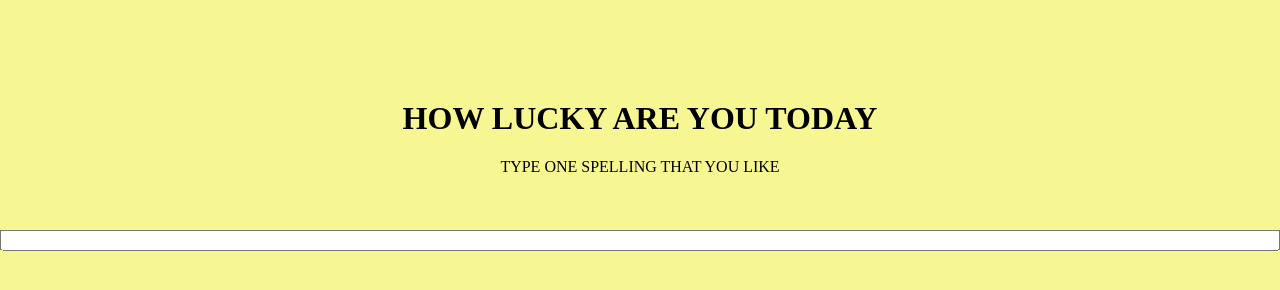
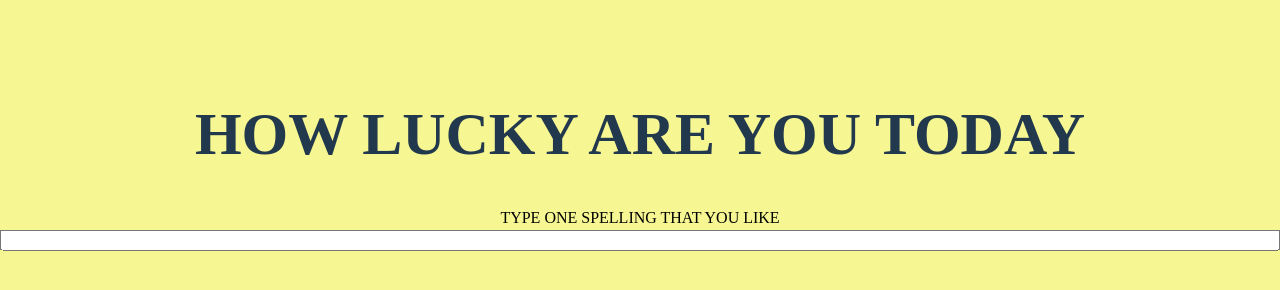
Before and after one commit to nahuishon/input, a plain HTML site: page index.html in a window 1280 px wide. Drawn offline with Linux system fonts and the light colour scheme.

Commit message:
Update style.css

```diff
--- a/style.css
+++ b/style.css
@@ -7,6 +7,8 @@ body{
 
 h1{
     margin-top: 100px;
+    font-size: 60px;
+    color: rgb(34, 57, 77);
 
 }
 input{
```
